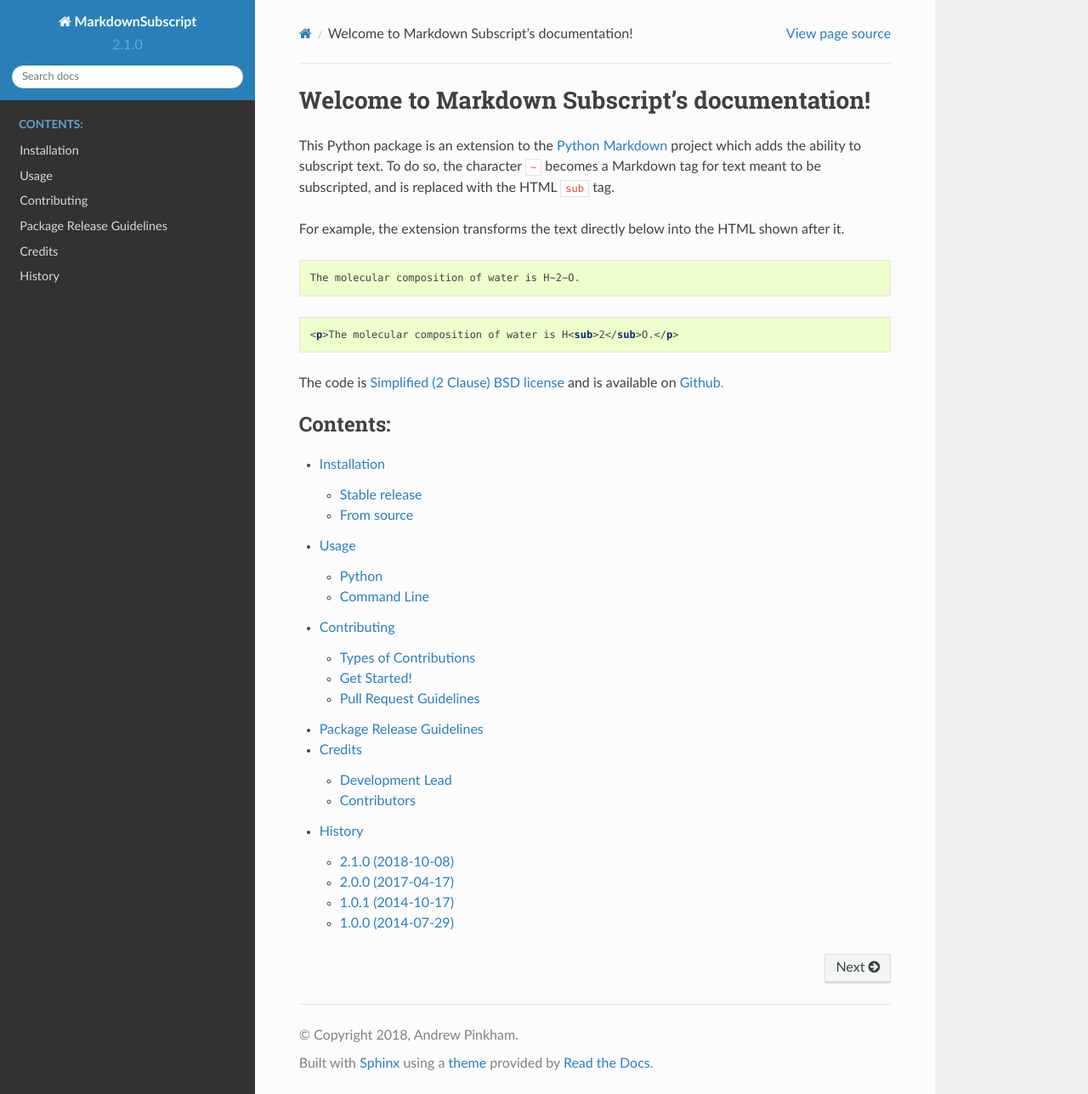
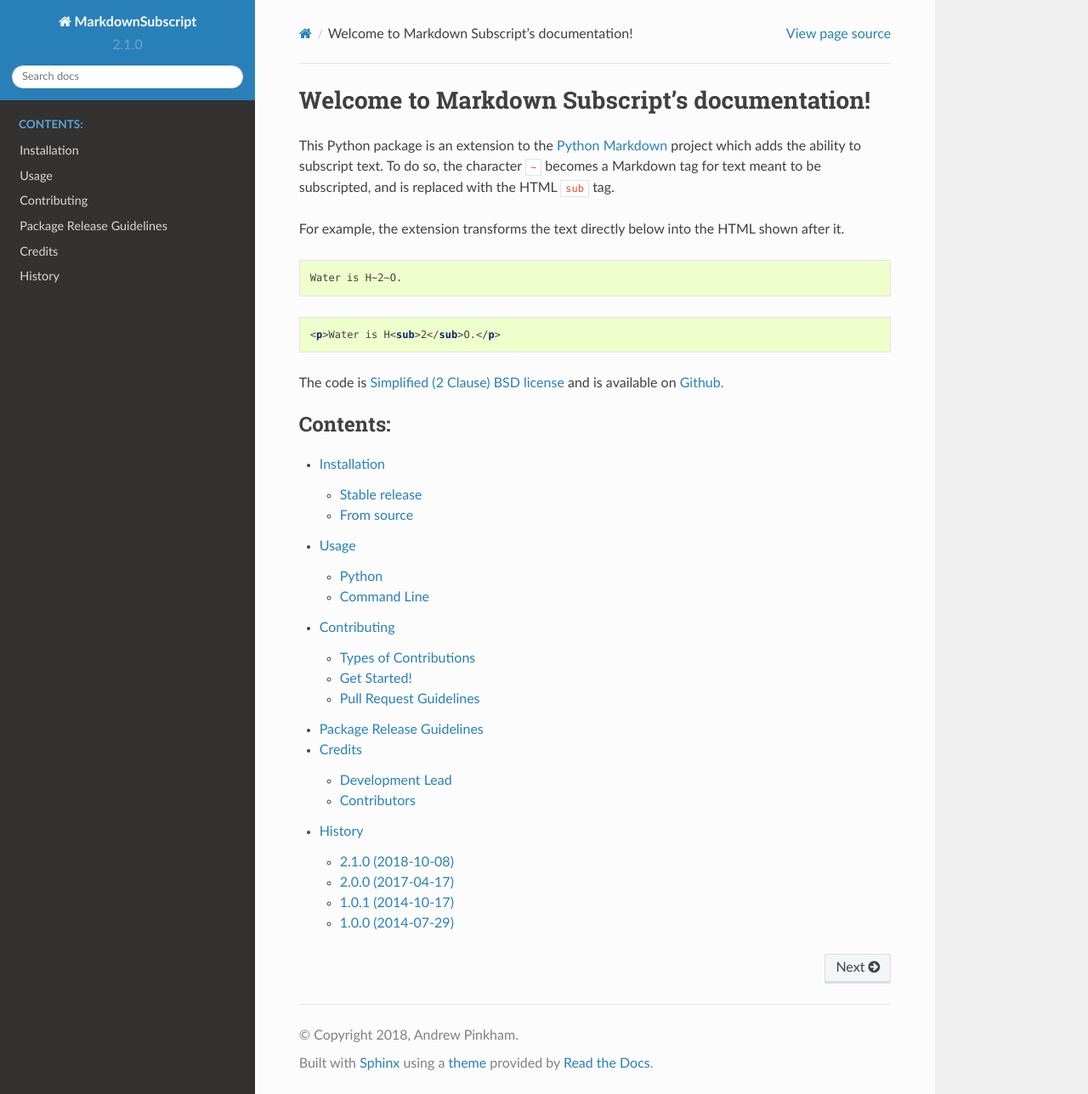
Before and after one commit to jambonrose/markdown_subscript_extension, a Sphinx documentation site: the page built from docs/index.rst, in a window 1280 px wide and 1288 px high. Shown: the whole window at 85% size. Built offline with Sphinx 7.4.7 and the Read the Docs theme 2.0.0, drawn with Linux system fonts in a browser that asks for light colours.

Commit message:
📚 Simplify introduction docs

```diff
--- a/docs/index.rst
+++ b/docs/index.rst
@@ -11,11 +11,11 @@ HTML shown after it.
 
 .. code-block:: text
 
-    The molecular composition of water is H~2~O.
+    Water is H~2~O.
 
 .. code-block:: html
 
-    <p>The molecular composition of water is H<sub>2</sub>O.</p>
+    <p>Water is H<sub>2</sub>O.</p>
 
 The code is `Simplified (2 Clause) BSD license`_ and is available on `Github.`_
 
```
Also changed, not shown: README.rst (+6 -5 lines).
